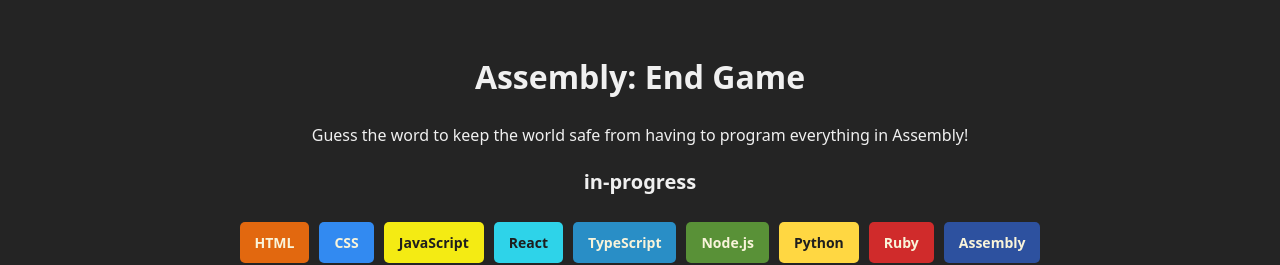
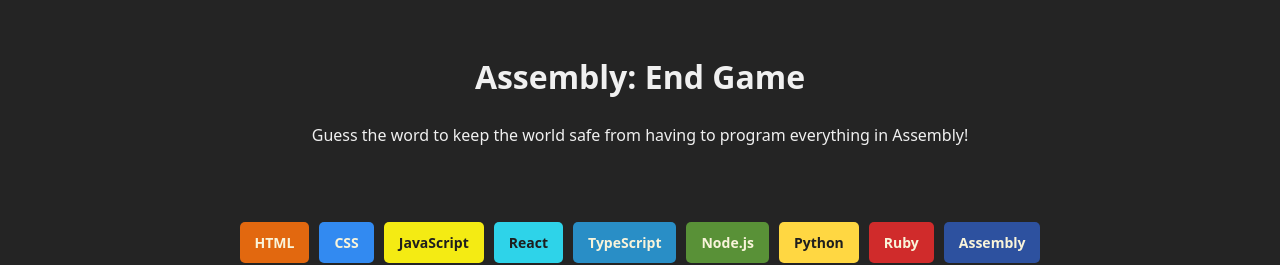
Before and after one commit to kquilty/react-assembly-end-game, a React (Vite) app: page / in a window 1280 px wide. Shown: the top 265 px of the page. Built offline with nearby package versions, Linux system fonts and the light colour scheme.

Commit message:
- removed leftover junk from development

```diff
--- a/src/App.jsx
+++ b/src/App.jsx
@@ -17,7 +17,7 @@
     // States
     const [answer, setAnswer] = useState(() => getRandomWord())
     const [guessedLetters, setGuessedLetters] = useState([])
-    const [gameStatus, setGameStatus] = useState('in-progress') // 'in-progress', 'won', 'lost'
+    const [gameStatus, setGameStatus] = useState('')
 
     // Effects
     useEffect(() => {
```
